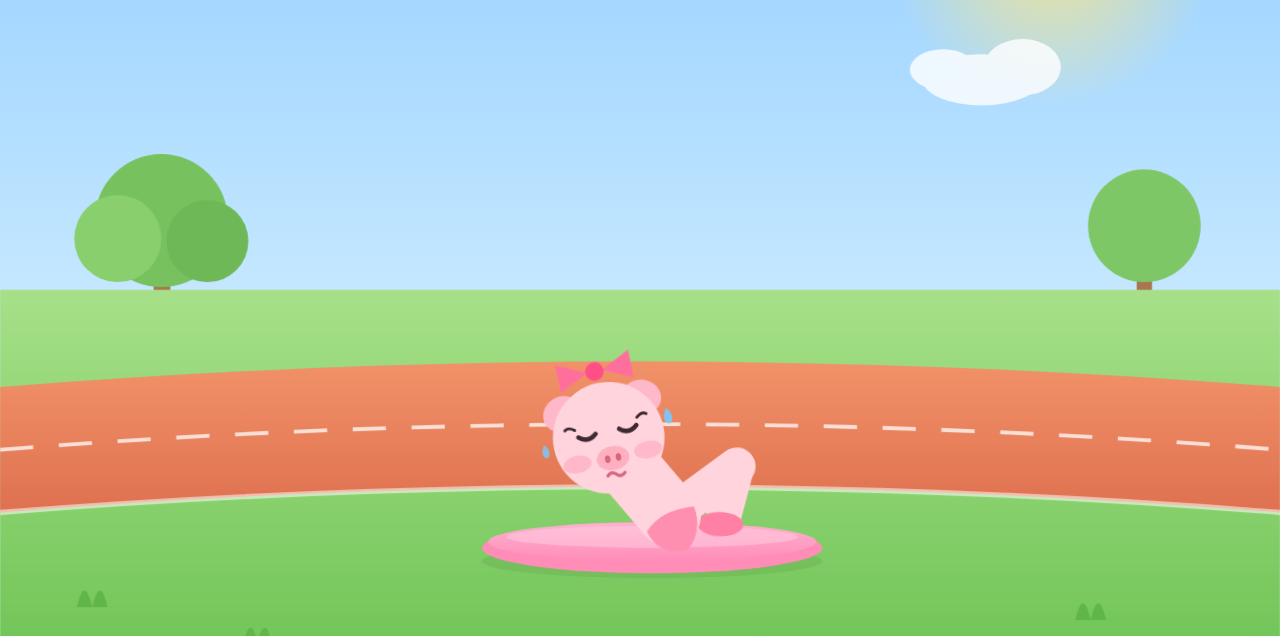
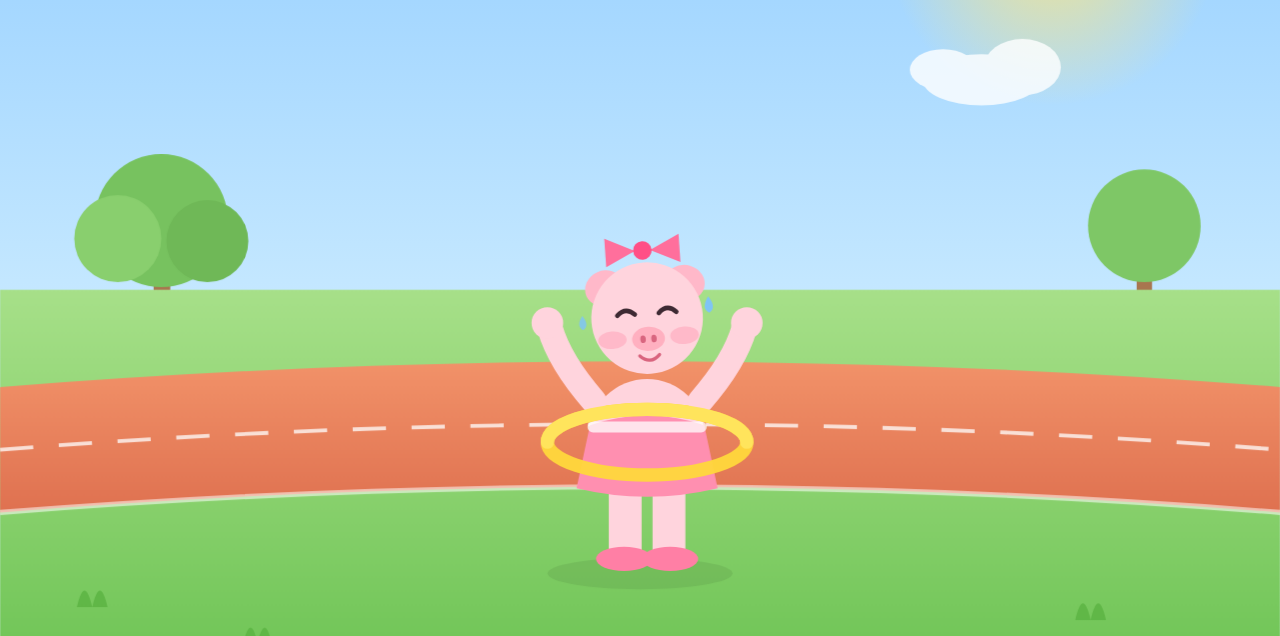
Before and after one commit to NebulaPrime/NebulaPrime.github.io, a plain HTML site: page index.html in a window 1280 px wide. Shown: the part 164-800 px from the top of the page. Drawn offline with Linux system fonts and the light colour scheme.

Commit message:
hula hoop abs workout

```diff
--- a/index.html
+++ b/index.html
@@ -3,8 +3,8 @@
 <head>
 <meta charset="utf-8">
 <meta name="viewport" content="width=device-width,initial-scale=1">
-<title>小珠锻炼中</title>
-<meta name="description" content="小珠锻炼中">
+<title>小珠练腹中</title>
+<meta name="description" content="小珠练腹中">
 <meta name="theme-color" content="#bfe4ff">
 <style>
   *{box-sizing:border-box;margin:0;padding:0}
@@ -33,11 +33,17 @@
     z-index:2;
   }
 
-  /* 仰卧起坐：上身绕臀点起来又躺下 */
-  .crunch{transform-origin:16px -32px;animation:crunch 2.2s ease-in-out infinite}
-  @keyframes crunch{
-    0%,100%{transform:rotate(10deg)}
-    50%{transform:rotate(-4deg)}
+  /* 转呼啦圈：重心左右晃 */
+  .sway{animation:sway 1.1s ease-in-out infinite}
+  @keyframes sway{
+    0%,100%{transform:translate(-6px,0)}
+    50%{transform:translate(6px,-2px)}
+  }
+  /* 呼啦圈自转 */
+  .hoop{animation:spin 1.1s linear infinite}
+  @keyframes spin{
+    0%,100%{transform:rotate(-9deg)}
+    50%{transform:rotate(-11deg)}
   }
   .cloud{animation:drift 26s linear infinite}
   @keyframes drift{
@@ -70,9 +76,10 @@
       <stop offset="0%" stop-color="#ffe680" stop-opacity=".9"/>
       <stop offset="100%" stop-color="#ffe680" stop-opacity="0"/>
     </radialGradient>
-    <linearGradient id="mat" x1="0" y1="0" x2="0" y2="1">
-      <stop offset="0%" stop-color="#ffb3d1"/>
-      <stop offset="100%" stop-color="#ff8db8"/>
+    <linearGradient id="hoopGrad" x1="0" y1="0" x2="1" y2="0">
+      <stop offset="0%" stop-color="#ffd93d"/>
+      <stop offset="50%" stop-color="#ffe97a"/>
+      <stop offset="100%" stop-color="#ffd93d"/>
     </linearGradient>
   </defs>
 
@@ -115,36 +122,39 @@
     <path d="M930 682 q6 -22 11 0 q6 -22 11 0z"/>
   </g>
 
-  <!-- 小猪：瑜伽垫上做仰卧起坐 -->
-  <g transform="translate(500 604) scale(0.95)">
+  <!-- 小猪：站着转呼啦圈（练腰腹） -->
+  <g transform="translate(500 606) scale(0.95)">
   <g class="pig">
-    <ellipse cx="10" cy="0" rx="140" ry="14" fill="#4a7a3a" opacity=".16"/>
 
-    <!-- 瑜伽垫 -->
-    <ellipse cx="10" cy="-11" rx="140" ry="21" fill="#ff8db8"/>
-    <ellipse cx="10" cy="-16" rx="135" ry="16" fill="url(#mat)"/>
-    <ellipse cx="10" cy="-20" rx="120" ry="9" fill="#ffd0e2" opacity=".5"/>
+    <ellipse cx="0" cy="8" rx="76" ry="13" fill="#4a7a3a" opacity=".18"/>
 
-    <g class="crunch">
-      <!-- 腿：大腿向斜上、小腿踩地，膝盖在身体前方 -->
-      <path d="M22 -36 L 78 -80" stroke="#ffd4dd" stroke-width="31"
+    <g class="sway">
+      <!-- 腿 -->
+      <path d="M-18 -58 L-18 -8" stroke="#ffd4dd" stroke-width="27" stroke-linecap="round"/>
+      <path d="M18 -58 L18 -8" stroke="#ffd4dd" stroke-width="27" stroke-linecap="round"/>
+      <ellipse cx="-19" cy="-2" rx="23" ry="10" fill="#ff7fa5"/>
+      <ellipse cx="19" cy="-2" rx="23" ry="10" fill="#ff7fa5"/>
+
+      <!-- 身体 -->
+      <ellipse cx="0" cy="-104" rx="47" ry="46" fill="#ffd4dd"/>
+      <!-- 运动短裙 -->
+      <path d="M-47 -112 q47 -16 94 0 l11 52 q-58 14 -116 0 z" fill="#ff8fb0"/>
+      <rect x="-49" y="-115" width="98" height="9" rx="4.5" fill="#ffffff" opacity=".75"/>
+
+      <!-- 呼啦圈后半圈（在身体后面） -->
+      <ellipse cx="0" cy="-98" rx="82" ry="27" fill="none"
+               stroke="#ffd93d" stroke-width="11" opacity=".95"/>
+
+      <!-- 手臂：举起来 -->
+      <path d="M-44 -132 Q -72 -164 -80 -192" stroke="#ffd4dd" stroke-width="21"
             stroke-linecap="round" fill="none"/>
-      <path d="M78 -80 L 68 -36" stroke="#ffd4dd" stroke-width="29"
+      <path d="M44 -132 Q 72 -164 80 -192" stroke="#ffd4dd" stroke-width="21"
             stroke-linecap="round" fill="none"/>
-      <ellipse cx="66" cy="-32" rx="19" ry="10" fill="#ff7fa5"/>
-
-      <!-- 躯干：从臀部向左上抬起 -->
-      <path d="M24 -38 L -16 -82" stroke="#ffd4dd" stroke-width="52"
-            stroke-linecap="round" fill="none"/>
-      <!-- 运动短裤 -->
-      <path d="M44 -46 q-28 4 -38 22 q10 20 34 14 q12 -16 4 -36z" fill="#ff8fb0"/>
-
-      <!-- 抱头的手臂 -->
-      <path d="M-18 -78 Q -38 -102 -42 -118" stroke="#ffd4dd" stroke-width="17"
-            stroke-linecap="round" fill="none"/>
+      <circle cx="-82" cy="-196" r="13" fill="#ffd4dd"/>
+      <circle cx="82" cy="-196" r="13" fill="#ffd4dd"/>
 
       <!-- 头 -->
-      <g transform="translate(-28 -100) rotate(-14)">
+      <g transform="translate(0 -200) rotate(-4)">
         <g transform="scale(0.9)">
           <!-- 蝴蝶结 -->
           <g transform="translate(0 -62)">
@@ -164,27 +174,19 @@
           <ellipse cx="-33" cy="18" rx="13" ry="8" fill="#ff9eb5" opacity=".5"/>
           <ellipse cx="33" cy="18" rx="13" ry="8" fill="#ff9eb5" opacity=".5"/>
 
-          <!-- 眼睛（用力眯起来） -->
-          <g>
-            <path d="M-27 -6 q8 7 16 0" stroke="#3e2a33" stroke-width="4.2"
-                  fill="none" stroke-linecap="round"/>
-            <path d="M-29 -13 q-5.5 -4.5 -9 -1.5" stroke="#3e2a33" stroke-width="2.6"
-                  fill="none" stroke-linecap="round"/>
-          </g>
-          <g>
-            <path d="M11 -6 q8 7 16 0" stroke="#3e2a33" stroke-width="4.2"
-                  fill="none" stroke-linecap="round"/>
-            <path d="M29 -13 q5.5 -4.5 9 -1.5" stroke="#3e2a33" stroke-width="2.6"
-                  fill="none" stroke-linecap="round"/>
-          </g>
+          <!-- 眼睛：开心地眯起来 -->
+          <path d="M-27 -4 q8 -8 16 0" stroke="#3e2a33" stroke-width="4.2"
+                fill="none" stroke-linecap="round"/>
+          <path d="M11 -4 q8 -8 16 0" stroke="#3e2a33" stroke-width="4.2"
+                fill="none" stroke-linecap="round"/>
 
           <!-- 鼻子 -->
           <ellipse cx="0" cy="19" rx="15" ry="11" fill="#ffb0c0"/>
           <ellipse cx="-5" cy="19" rx="2.5" ry="3.5" fill="#d9657f"/>
           <ellipse cx="5" cy="19" rx="2.5" ry="3.5" fill="#d9657f"/>
 
-          <!-- 小嘴（用力咬牙） -->
-          <path d="M-8 34 q4 -4 8 0 q4 4 8 0" stroke="#d9657f" stroke-width="2.9"
+          <!-- 嘴：笑 -->
+          <path d="M-9 34 q9 9 18 0" stroke="#d9657f" stroke-width="3"
                 fill="none" stroke-linecap="round"/>
 
           <!-- 汗珠 -->
@@ -192,12 +194,16 @@
           <path d="M-59 -6 q-6.5 9 0 13 q6.5 -4 0 -13z" fill="#7fc4f5" opacity=".85"/>
         </g>
       </g>
+
+      <!-- 呼啦圈前半圈（盖在身体上） -->
+      <path d="M-82 -98 A 82 27 0 0 1 82 -98" fill="none"
+            stroke="#ffe45c" stroke-width="11" stroke-linecap="round"/>
     </g>
   </g>
   </g>
 </svg>
 
-  <h1>小珠锻炼中</h1>
+  <h1>小珠练腹中</h1>
 </div>
 </body>
 </html>
```
